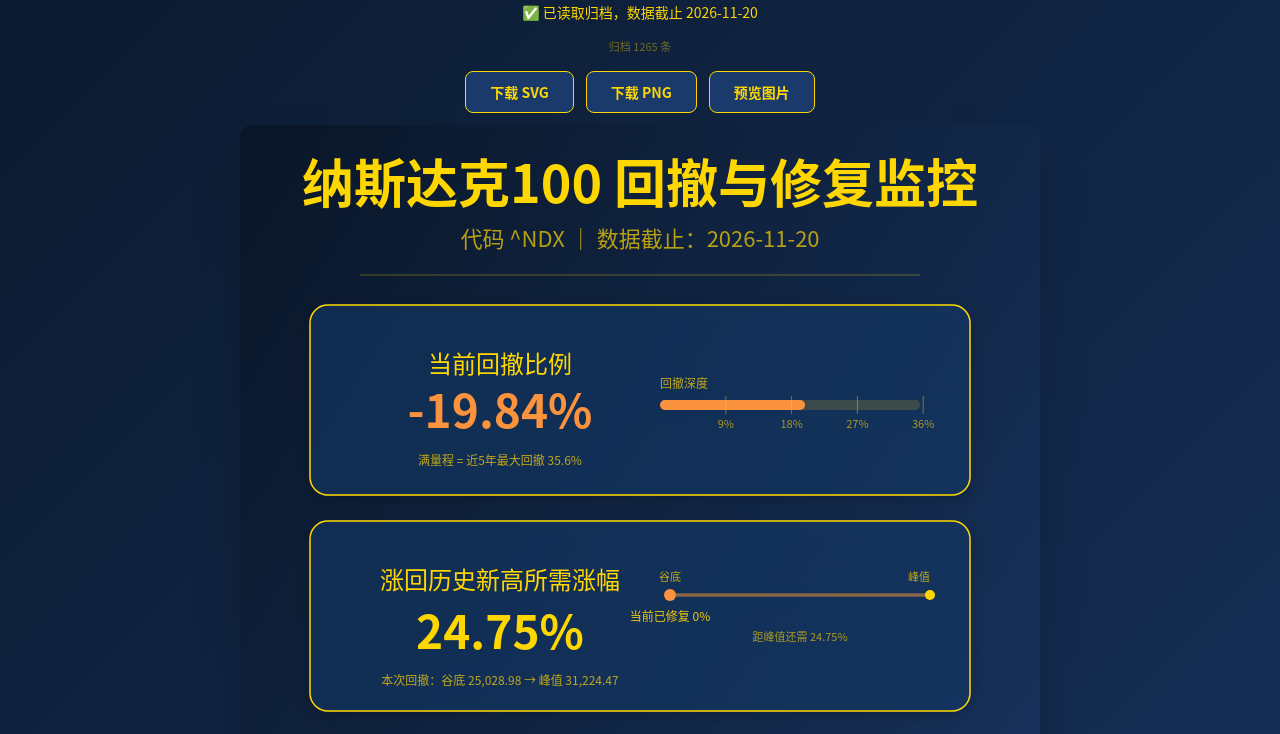
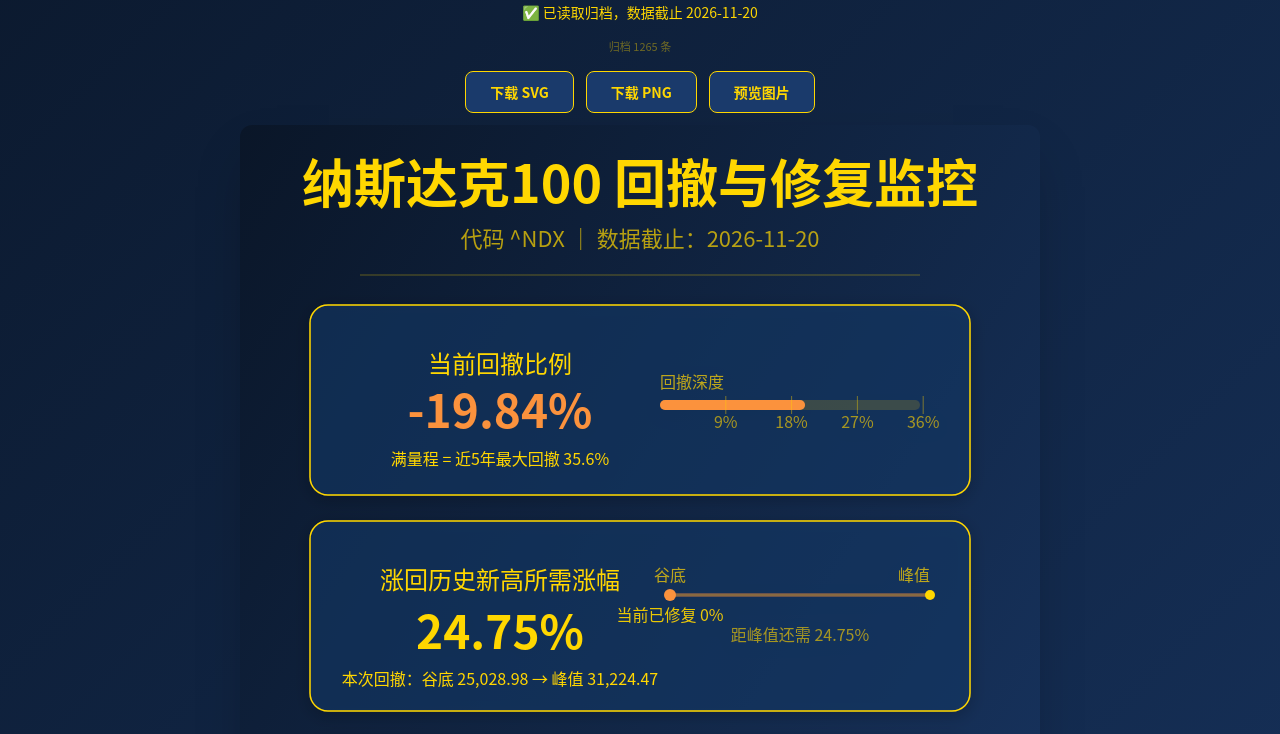
Before and after one commit to axmiao/ndx-spx, a Vue app: page / in a window 1280 px wide. Shown: the part 420-1154 px from the top of the page. Built offline with nearby package versions, Linux system fonts and the light colour scheme.

Commit message:
feat(svg): 修改字体大小

```diff
--- a/src/components/MonitorSvg.vue
+++ b/src/components/MonitorSvg.vue
@@ -236,7 +236,7 @@ onUnmounted(() => {
           <!-- 左侧文字 -->
           <text x="260" y="248" text-anchor="middle" font-size="24" :fill="palette.text" font-family="Microsoft YaHei, Noto Sans CJK SC, Source Han Sans SC, sans-serif">当前回撤比例</text>
           <text x="260" y="303" text-anchor="middle" font-size="46" font-weight="bold" :fill="drawdownColor" font-family="Microsoft YaHei, Noto Sans CJK SC, Source Han Sans SC, sans-serif">{{ drawdownText }}</text>
-          <text x="260" y="340" text-anchor="middle" font-size="12" :fill="palette.textDim" :opacity="palette.dimOpacity" font-family="Microsoft YaHei, Noto Sans CJK SC, Source Han Sans SC, sans-serif">
+          <text x="260" y="340" text-anchor="middle" font-size="16" :fill="palette.textDim" font-family="Microsoft YaHei, Noto Sans CJK SC, Source Han Sans SC, sans-serif">
             满量程 = 近5年最大回撤 {{ maxDd.toFixed(1) }}%
           </text>
 
@@ -246,9 +246,9 @@ onUnmounted(() => {
             <rect x="0" y="0" :width="ddBarWidth" height="10" rx="5" :fill="drawdownColor" />
             <g v-for="t in ddTicks" :key="t">
               <line :x1="(t / maxDd) * 260" y1="-4" :x2="(t / maxDd) * 260" y2="14" :stroke="palette.grid" stroke-width="1" opacity="0.4" />
-              <text :x="(t / maxDd) * 260" y="28" text-anchor="middle" font-size="11" :fill="palette.textDim" opacity="0.6">{{ t }}%</text>
+              <text :x="(t / maxDd) * 260" y="28" text-anchor="middle" font-size="16" :fill="palette.textDim" opacity="0.6">{{ t }}%</text>
             </g>
-            <text x="0" y="-12" font-size="12" :fill="palette.textDim" opacity="0.7">回撤深度</text>
+            <text x="0" y="-12" font-size="16" :fill="palette.textDim" opacity="0.7">回撤深度</text>
           </g>
         </g>
 
@@ -259,7 +259,7 @@ onUnmounted(() => {
           <!-- 左侧文字 -->
           <text x="260" y="464" text-anchor="middle" font-size="24" :fill="palette.text" font-family="Microsoft YaHei, Noto Sans CJK SC, Source Han Sans SC, sans-serif">涨回历史新高所需涨幅</text>
           <text x="260" y="524" text-anchor="middle" font-size="46" font-weight="bold" :fill="palette.text" font-family="Microsoft YaHei, Noto Sans CJK SC, Source Han Sans SC, sans-serif">{{ recoveryText }}</text>
-          <text v-if="recoveryScale" x="260" y="560" text-anchor="middle" font-size="12" :fill="palette.textDim" :opacity="palette.dimOpacity" font-family="Microsoft YaHei, Noto Sans CJK SC, Source Han Sans SC, sans-serif">
+          <text v-if="recoveryScale" x="260" y="560" text-anchor="middle" font-size="16" :fill="palette.textDim" font-family="Microsoft YaHei, Noto Sans CJK SC, Source Han Sans SC, sans-serif">
             本次回撤：谷底 {{ fmtNum(recoveryScale.trough) }} → 峰值 {{ fmtNum(recoveryScale.peak) }}
           </text>
 
@@ -278,14 +278,14 @@ onUnmounted(() => {
             <circle cx="260" cy="0" r="5" :fill="palette.textDim" />
 
             <!-- 标签 -->
-            <text x="0" y="-14" text-anchor="middle" font-size="11" :fill="palette.textDim" opacity="0.7">谷底</text>
-            <text x="260" y="-14" text-anchor="end" font-size="11" :fill="palette.textDim" opacity="0.7">峰值</text>
+            <text x="0" y="-14" text-anchor="middle" font-size="16" :fill="palette.textDim" opacity="0.7">谷底</text>
+            <text x="260" y="-14" text-anchor="end" font-size="16" :fill="palette.textDim" opacity="0.7">峰值</text>
 
             <!-- 进度文字 -->
-            <text :x="recoveryScale.progress * 260" y="26" text-anchor="middle" font-size="12" :fill="palette.text" opacity="0.9">
+            <text :x="recoveryScale.progress * 260" y="26" text-anchor="middle" font-size="16" :fill="palette.text" opacity="0.9">
               当前已修复 {{ (recoveryScale.progress * 100).toFixed(0) }}%
             </text>
-            <text x="130" y="46" text-anchor="middle" font-size="11" :fill="palette.textDim" opacity="0.6">
+            <text x="130" y="46" text-anchor="middle" font-size="16" :fill="palette.textDim" opacity="0.6">
               距峰值还需 {{ recoveryText }}
             </text>
           </g>
@@ -303,9 +303,8 @@ onUnmounted(() => {
             x="260"
             y="780"
             text-anchor="middle"
-            font-size="12"
+            font-size="16"
             :fill="palette.textDim"
-            :opacity="palette.dimOpacity"
             font-family="Microsoft YaHei, Noto Sans CJK SC, Source Han Sans SC, sans-serif"
           >
             {{ durationScale.cur > durationScale.median ? '已超过历史中位数' : '短于历史中位数' }}
@@ -348,7 +347,7 @@ onUnmounted(() => {
               :x="durationScale.pos * 260"
               y="-20"
               text-anchor="middle"
-              font-size="12"
+              font-size="16"
               :fill="drawdownColor"
               font-weight="bold"
             >
@@ -356,10 +355,10 @@ onUnmounted(() => {
             </text>
 
             <!-- 两端刻度 -->
-            <text x="0" y="28" text-anchor="start" font-size="11" :fill="palette.textDim" opacity="0.6">
+            <text x="0" y="28" text-anchor="start" font-size="16" :fill="palette.textDim" opacity="0.6">
               最短 {{ durationScale.min }} 天
             </text>
-            <text x="260" y="28" text-anchor="end" font-size="11" :fill="palette.textDim" opacity="0.6">
+            <text x="260" y="28" text-anchor="end" font-size="16" :fill="palette.textDim" opacity="0.6">
               最长 {{ durationScale.max }} 天
             </text>
 
@@ -376,9 +375,9 @@ onUnmounted(() => {
             />
             <text
               :x="((durationScale.median - durationScale.min) / (durationScale.max - durationScale.min || 1)) * 260"
-              y="44"
+              y="50"
               text-anchor="middle"
-              font-size="11"
+              font-size="16"
               :fill="palette.textDim"
               opacity="0.6"
             >
@@ -394,7 +393,7 @@ onUnmounted(() => {
           <!-- 左侧文字 -->
           <text x="260" y="896" text-anchor="middle" font-size="24" :fill="palette.text" font-family="Microsoft YaHei, Noto Sans CJK SC, Source Han Sans SC, sans-serif">最新收盘价</text>
           <text x="260" y="950" text-anchor="middle" font-size="42" font-weight="bold" :fill="palette.text" font-family="Microsoft YaHei, Noto Sans CJK SC, Source Han Sans SC, sans-serif">{{ latestText }}</text>
-          <text x="260" y="990" text-anchor="middle" font-size="16" :fill="palette.textDim" :opacity="palette.dimOpacity" font-family="Microsoft YaHei, Noto Sans CJK SC, Source Han Sans SC, sans-serif">{{ dailyText }}</text>
+          <text x="260" y="990" text-anchor="middle" font-size="16" :fill="palette.textDim" font-family="Microsoft YaHei, Noto Sans CJK SC, Source Han Sans SC, sans-serif">{{ dailyText }}</text>
 
           <!-- 右侧迷你走势图：带最高/最低收盘价标识 -->
           <g v-if="sparkline" :transform="`translate(460, 880)`">
@@ -406,7 +405,7 @@ onUnmounted(() => {
               :x="sparkline.maxPoint.x"
               :y="sparkline.maxPoint.y - 7"
               text-anchor="middle"
-              font-size="10"
+              font-size="16"
               :fill="palette.text"
               opacity="0.9"
             >
@@ -417,9 +416,9 @@ onUnmounted(() => {
             <circle :cx="sparkline.minPoint.x" :cy="sparkline.minPoint.y" r="3" :fill="drawdownColor" />
             <text
               :x="sparkline.minPoint.x"
-              :y="sparkline.minPoint.y + 14"
+              :y="sparkline.minPoint.y + 18"
               text-anchor="middle"
-              font-size="10"
+              font-size="16"
               :fill="drawdownColor"
               opacity="0.9"
             >
@@ -429,7 +428,7 @@ onUnmounted(() => {
             <!-- 最新点 -->
             <circle :cx="sparkline.lastX" :cy="sparkline.lastY" r="3" :fill="palette.accent" />
 
-            <text x="0" y="80" font-size="11" :fill="palette.textDim" opacity="0.6">近60日</text>
+            <text x="0" y="80" font-size="16" :fill="palette.textDim" opacity="0.6">近60日</text>
           </g>
         </g>
 
```
